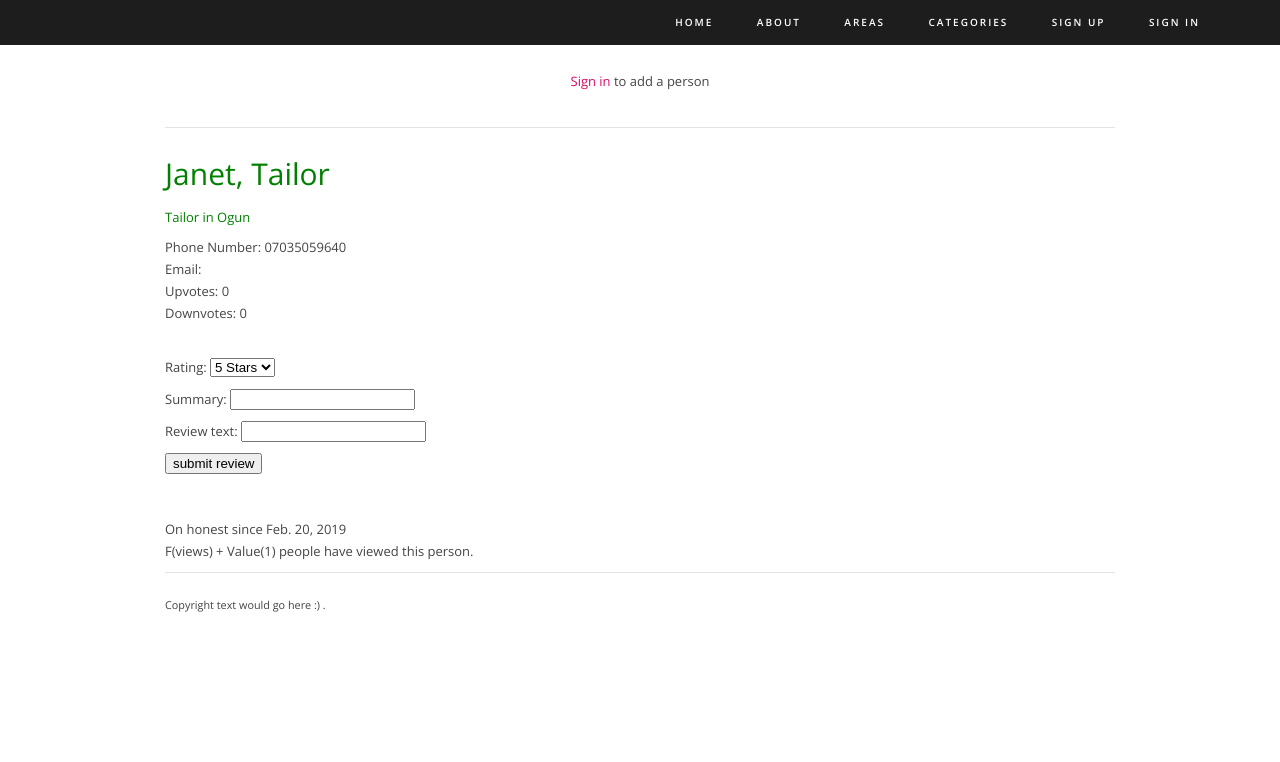
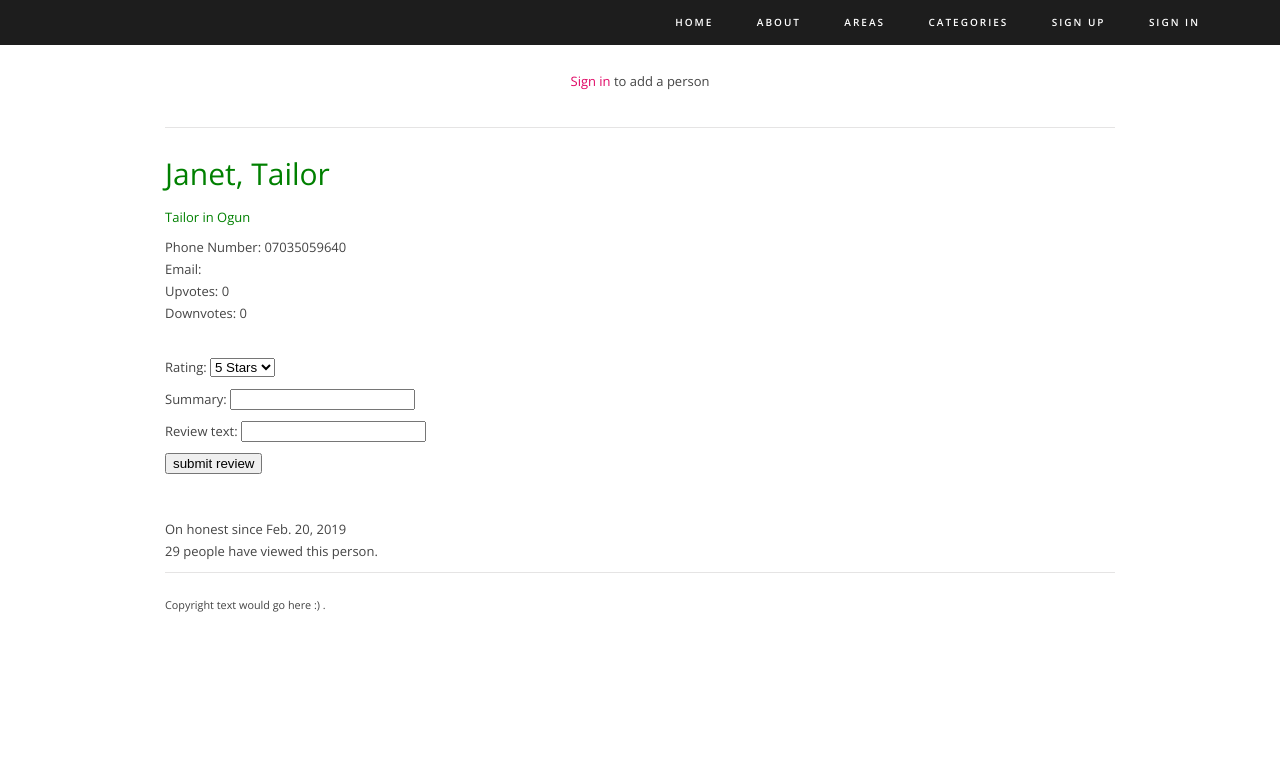
Before and after one commit to osaimola/honestapp_project, a Django app: a page that uses honest/templates/honest/person.html in a window 1280 px wide. Shown: the top 762 px of the page. Run offline with Django 3.2, Linux system fonts and the light colour scheme; data comes from the database, SQL or seed files in the repository; both versions use the stored data as it was after the commit.

Commit message:
fix pageview count display for people profiles

```diff
--- a/honest/templates/honest/person.html
+++ b/honest/templates/honest/person.html
@@ -36,5 +36,5 @@
         </form><br><br>
 
     On honest since {{person.date_added}}<br>
-        {{person.views}} people have viewed this person.</p>
+        {{this_persons_views}} people have viewed this person.</p>
 {% endblock %}
--- a/honest/views.py
+++ b/honest/views.py
@@ -131,7 +131,6 @@ def category_in_area(request, area_slug, category_slug):
     return render(request, 'honest/category_in_area.html', context)
 
 
-# TODO find out why this_person.views does not display correct value if info is changed in the DB
 def person(request, area_slug, category_slug, person_id):
     if request.method == 'POST':
         form = ReviewsForm(request.POST)
@@ -155,7 +154,7 @@ def person(request, area_slug, category_slug, person_id):
         context['person'] = this_person
         this_persons_views = this_person.views
         reviews = Review.objects.filter(person = this_person)
-        context['reviews'] =  reviews
+        context['reviews'] = reviews
 
         form = ReviewsForm()
         context['form'] = form
@@ -163,7 +162,6 @@ def person(request, area_slug, category_slug, person_id):
         # use server side cookies to increment the views for this persons profile
         # check if this user has visited this person before
         visits = request.session.get('visits')
-        # TODO try deep copy of total views for display in template to fix the number of views bug
         # if user is visiting for first time increment views by 1
         if not visits:
             visits = 1
```
Also changed, not shown: db.sqlite3.
